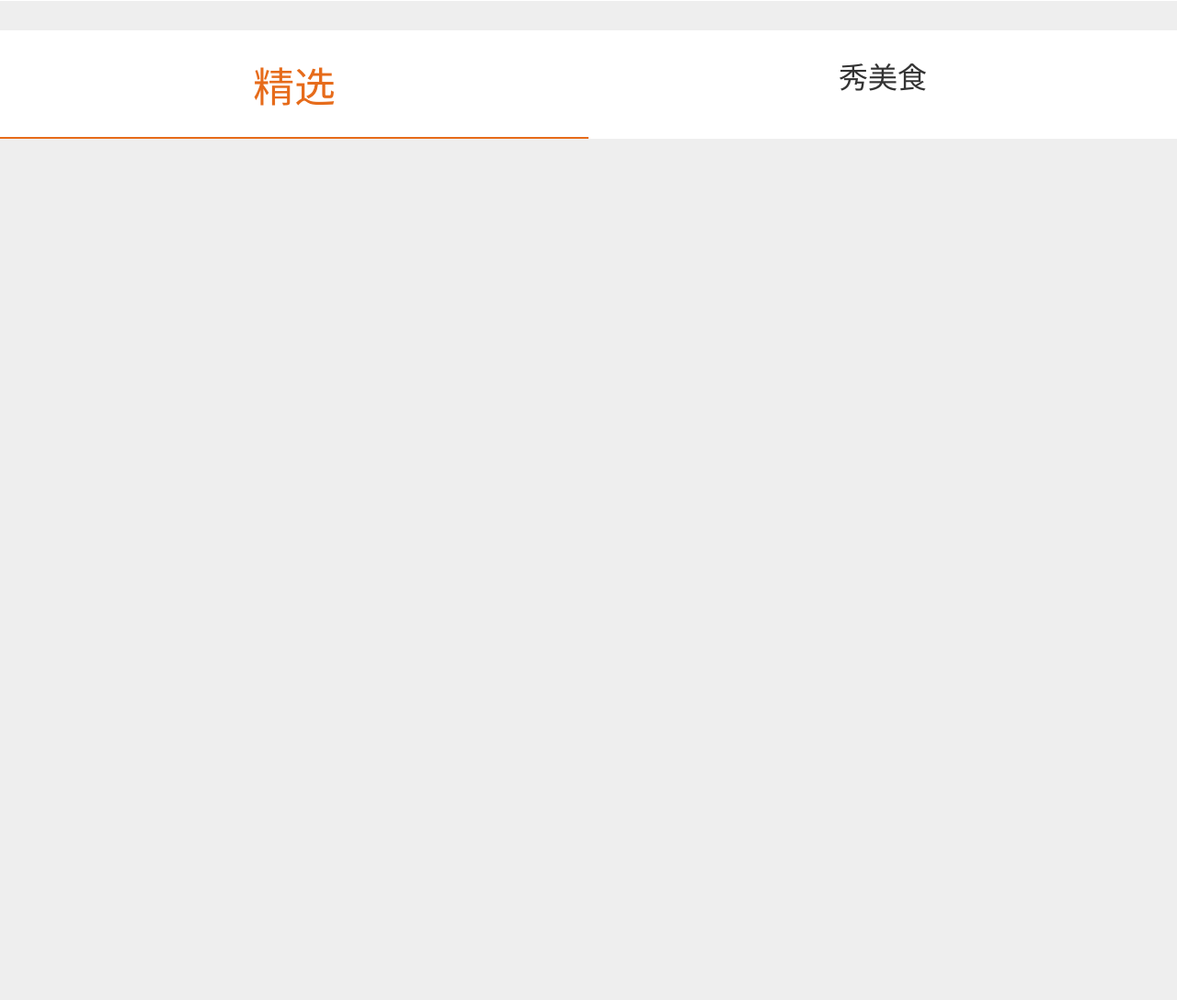
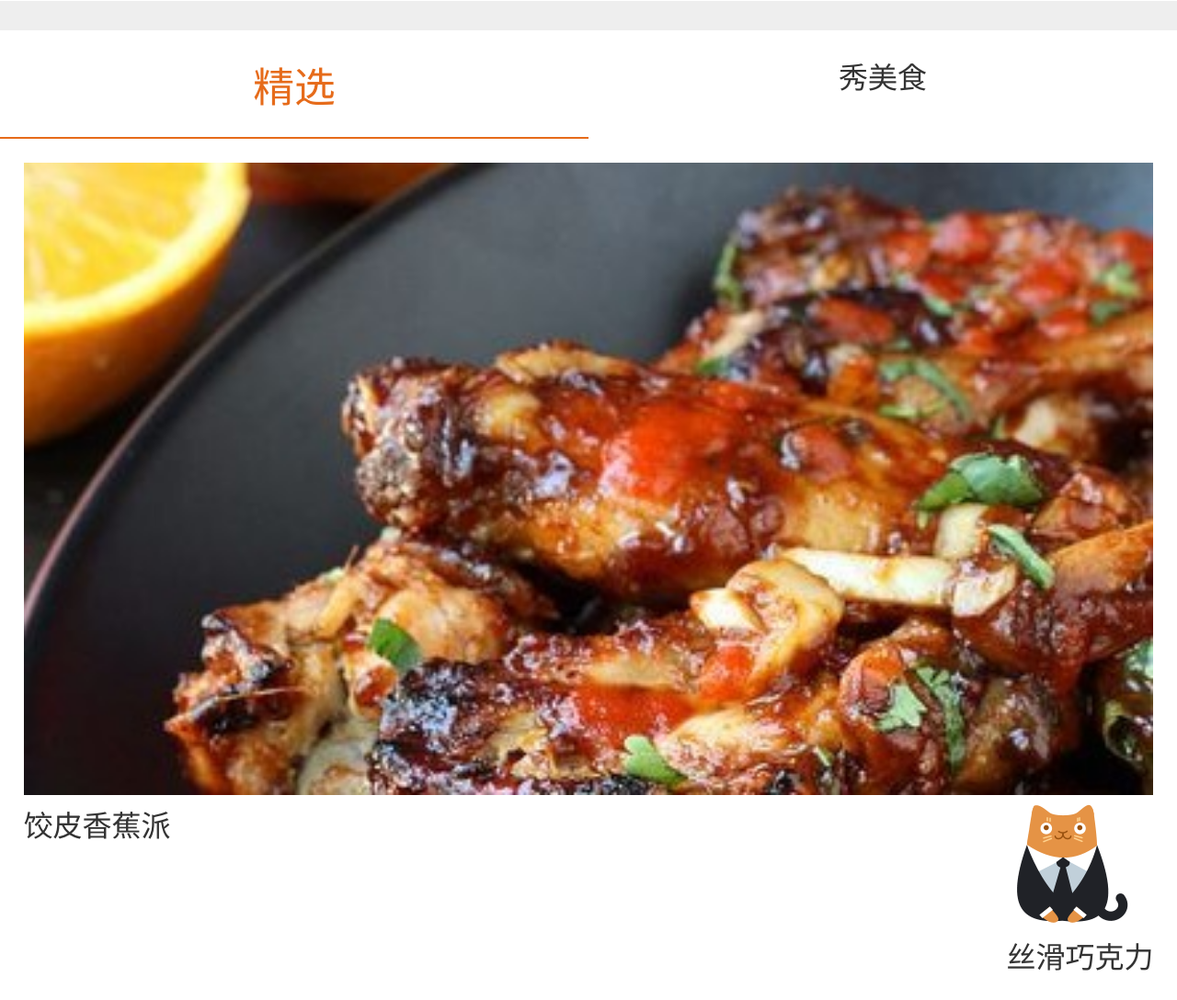
Before and after one commit to hildawx/douguo, a plain HTML site: page index.html in a window 1280 px wide. Shown: the part 1581-2669 px from the top of the page at 92% size. Before the commit the page ends 1881 px from the top, so only its background shows below. Drawn offline with Linux system fonts and the light colour scheme.

Commit message:
something

```diff
--- a/css/style.css
+++ b/css/style.css
@@ -221,6 +221,10 @@ html {
 	font-size: 1.4rem;
 }
 
+.tab-content-item {
+	background: #FFFFFF;
+	padding: 0.8rem;
+}
 
 .bottom-bar {
 	position: fixed;
--- a/index.html
+++ b/index.html
@@ -117,11 +117,18 @@
 			</div>
 			<div class="tab-content">
 				<div class="tab-content-item">
-
+					<img width="100%" src="images/food52.jpg">
+					<div class="grid">
+						<div class="grid-item">饺皮香蕉派</div>
+						<div>
+							<img src="images/icon12.png" />
+							<div>丝滑巧克力</div>
+						</div>
+					</div>
 				</div>
 			</div>
 
-			<div class="bottom-bar grid">
+			<!--<div class="bottom-bar grid">
 				<div class="grid-item">
 					<a href="javascripipt:void(0)">
 						<i class="icon-home"></i>
@@ -146,7 +153,8 @@
 						<div>我的</div>
 					</a>
 				</div>
-			</div>
+			</div>-->
+
 		</div>
 	</body>
 	<script type="text/javascript" src="js/jquery.js" ></script>
```
Also changed, not shown: images/food32.jpg (added), images/food52.jpg (added). Lines whose indentation alone changed are shown as unchanged.
